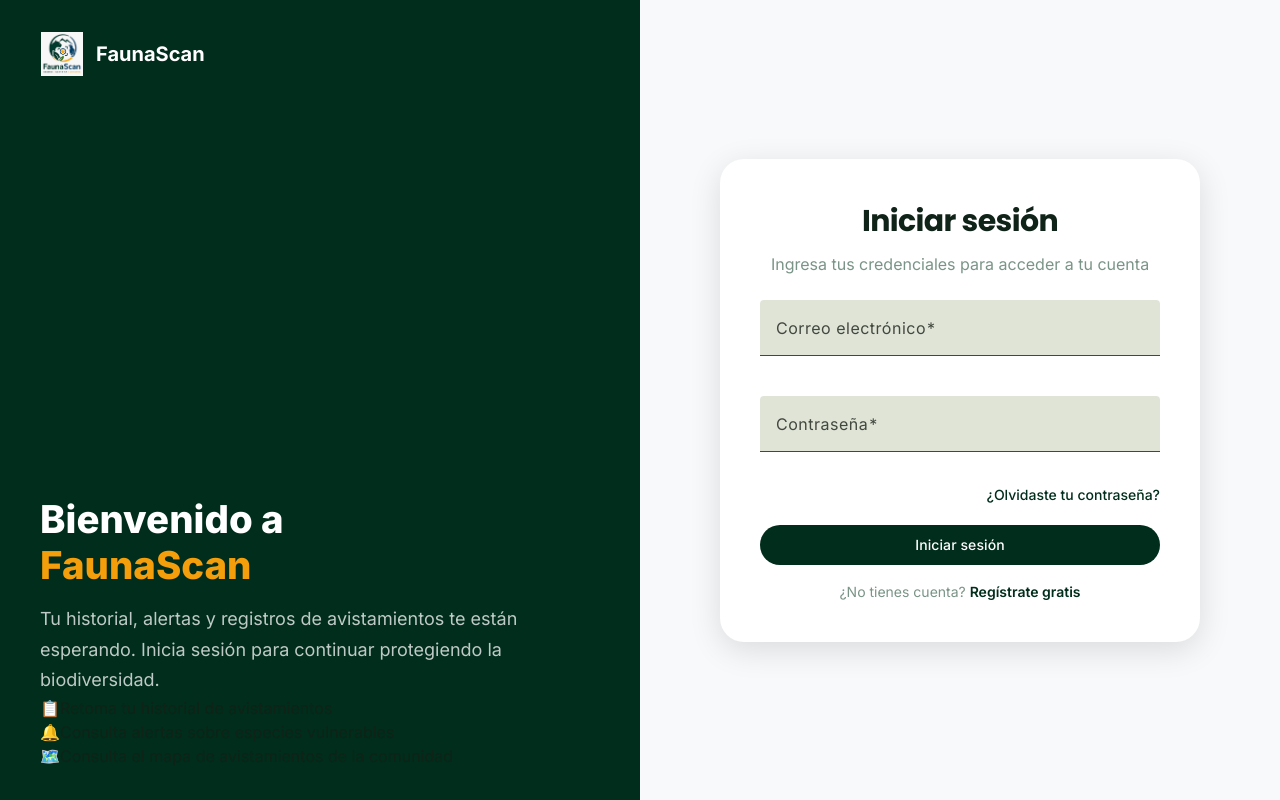
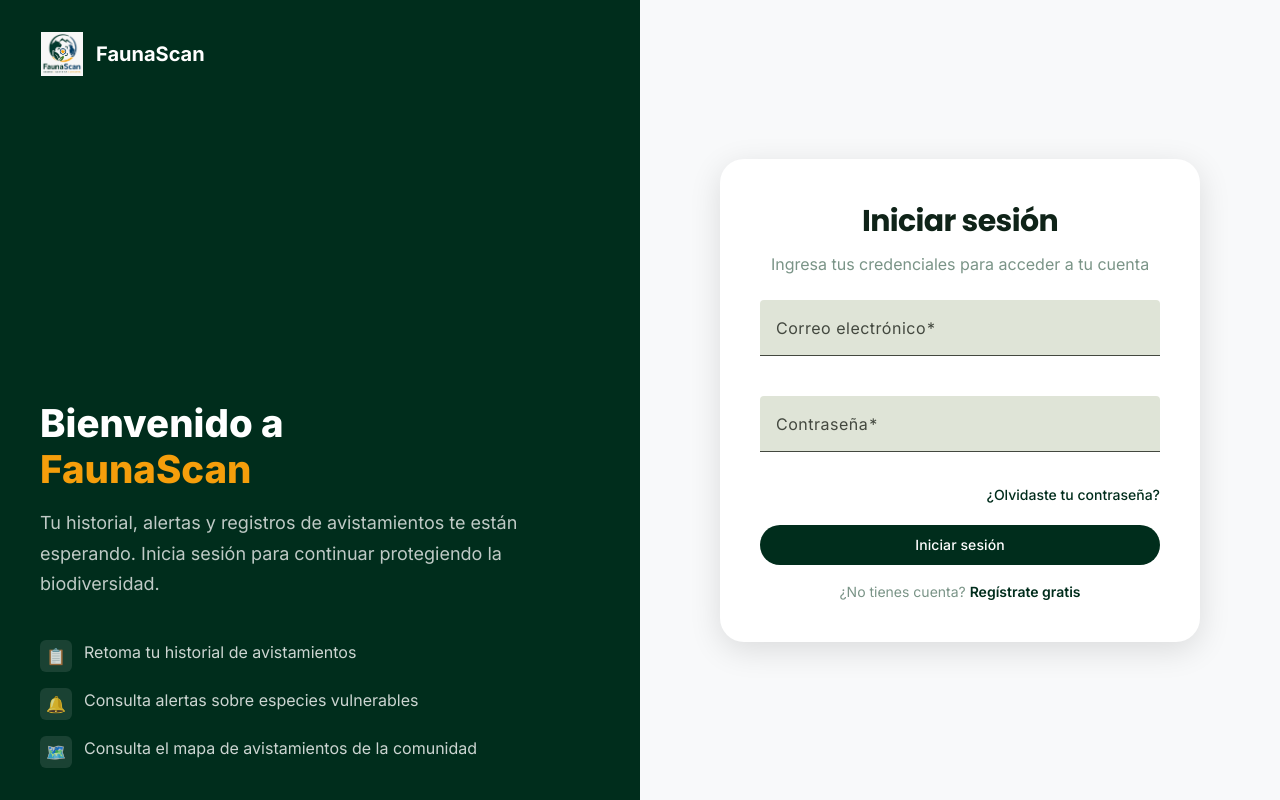
Before and after one commit to FaunaScan-Team/FaunaScan-frontend, an Angular app in the folder angular/: page /login in a window 1280 px wide. Built offline with nearby package versions, Linux system fonts and the light colour scheme.

Commit message:
style: arreglo del panel izquierdo del login

```diff
--- a/angular/src/app/components/login/login.css
+++ b/angular/src/app/components/login/login.css
@@ -67,6 +67,11 @@ ul, ol { list-style: none; }
 .auth-split__stat-value { font-size: var(--text-4xl); font-weight: var(--font-extrabold);
   color: var(--color-accent); line-height: 1; }
 .auth-split__stat-label { font-size: var(--text-sm); color: rgba(255,255,255,0.6); margin-top: var(--space-1); }
+.auth-split__features { display: flex; flex-direction: column; gap: var(--space-4); margin-top: var(--space-10); }
+.auth-split__feature { display: flex; align-items: flex-start; gap: var(--space-3);
+  font-size: var(--text-base); color: rgba(255,255,255,0.8); }
+.auth-split__feature-icon { width: 32px; height: 32px; border-radius: var(--radius-sm); flex-shrink: 0;
+  background: rgba(255,255,255,0.1); display: flex; align-items: center; justify-content: center; font-size: 1rem; }
 .auth-split__right { background: var(--color-bg); display: flex; align-items: center;
   justify-content: center; padding: var(--space-8) var(--space-10); }
 .auth-card { width: 100%; max-width: 480px; background: var(--color-white);
```
